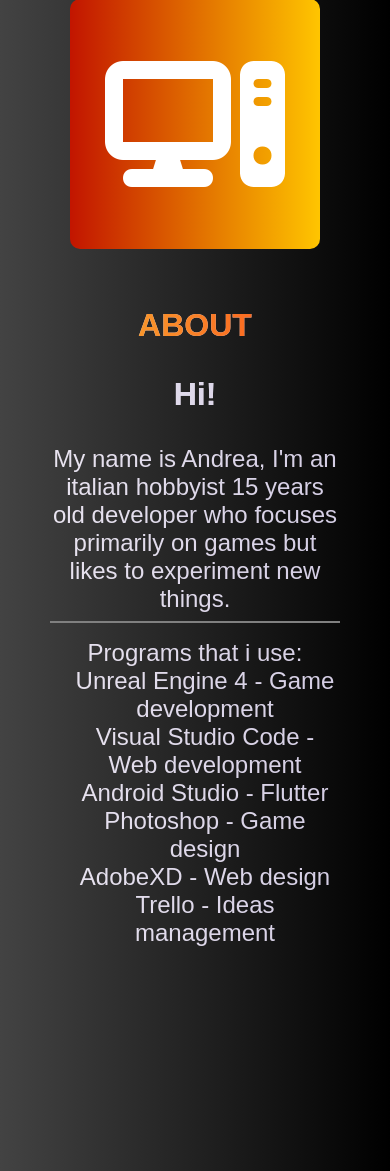
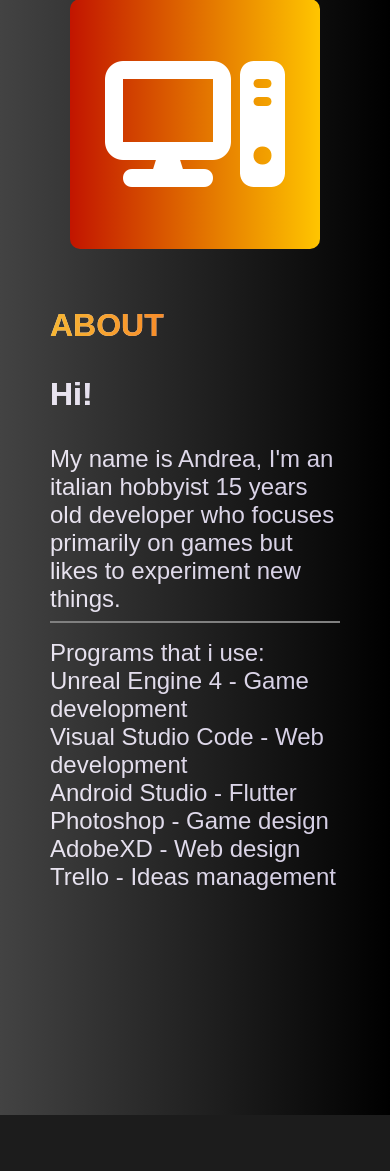
Before and after one commit to andrymas/AndrymasDevWebsiteHTML, a PHP site: page / in a window 390 px wide. Shown: the part 1025-2196 px from the top of the page. After the commit the page ends 2140 px from the top, so only its background shows below. Run offline with PHP 8.4, Linux system fonts and the light colour scheme; some libraries are stand-ins or nearby versions.

Commit message:
Update styles.css

```diff
--- a/styles.css
+++ b/styles.css
@@ -319,10 +319,7 @@
     font-weight: 400;
 }
 
-dd {
-    margin-left: 20px;
-    align-content: left;
-}
+
 
 hr.about{
     border: 1px solid gray;
@@ -361,6 +358,12 @@
         height: 90%;
     }
 
+    .main__content dl {
+        align-items: left;
+        align-content: left;
+        align-self: left;
+    }
+
     .main__img--container{
         display: flex;
         justify-content: center;
@@ -372,7 +375,6 @@
     }
 
     .main__content{
-        text-align: center;
         margin-bottom: 4rem;
     }
 
@@ -418,4 +420,5 @@
         padding: 12px 36px;
         margin: 2.5rem 0;
     }
+
 }
```
